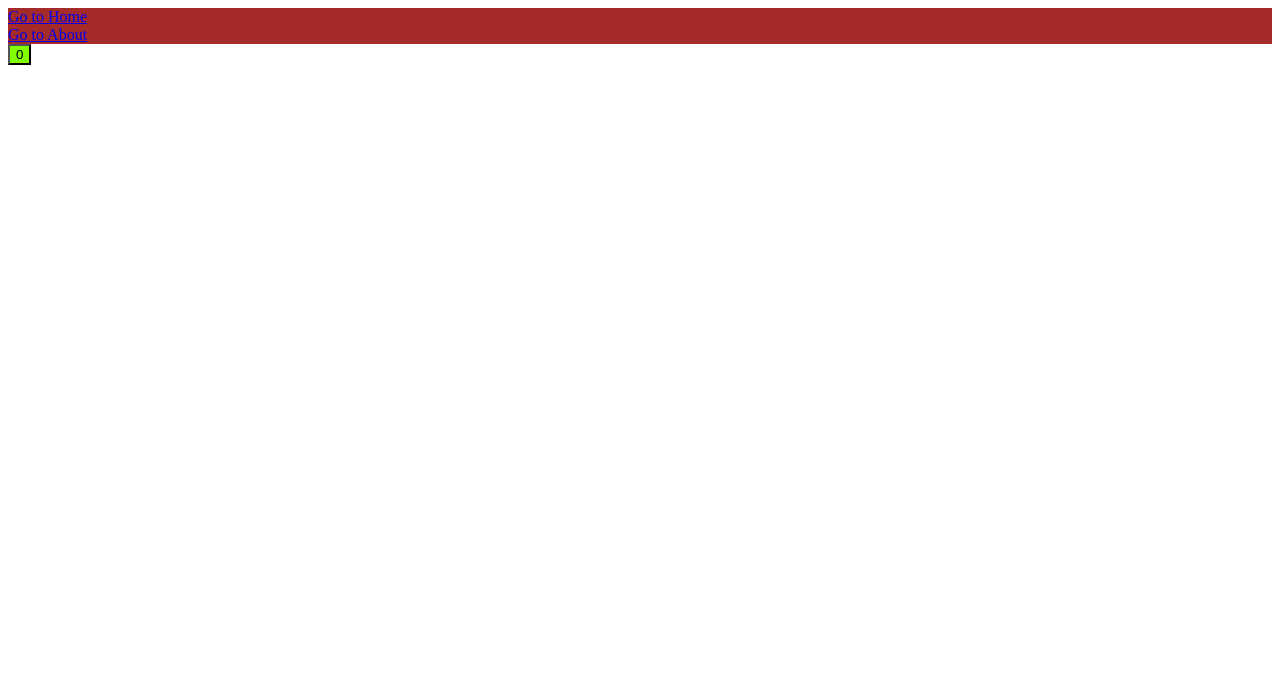
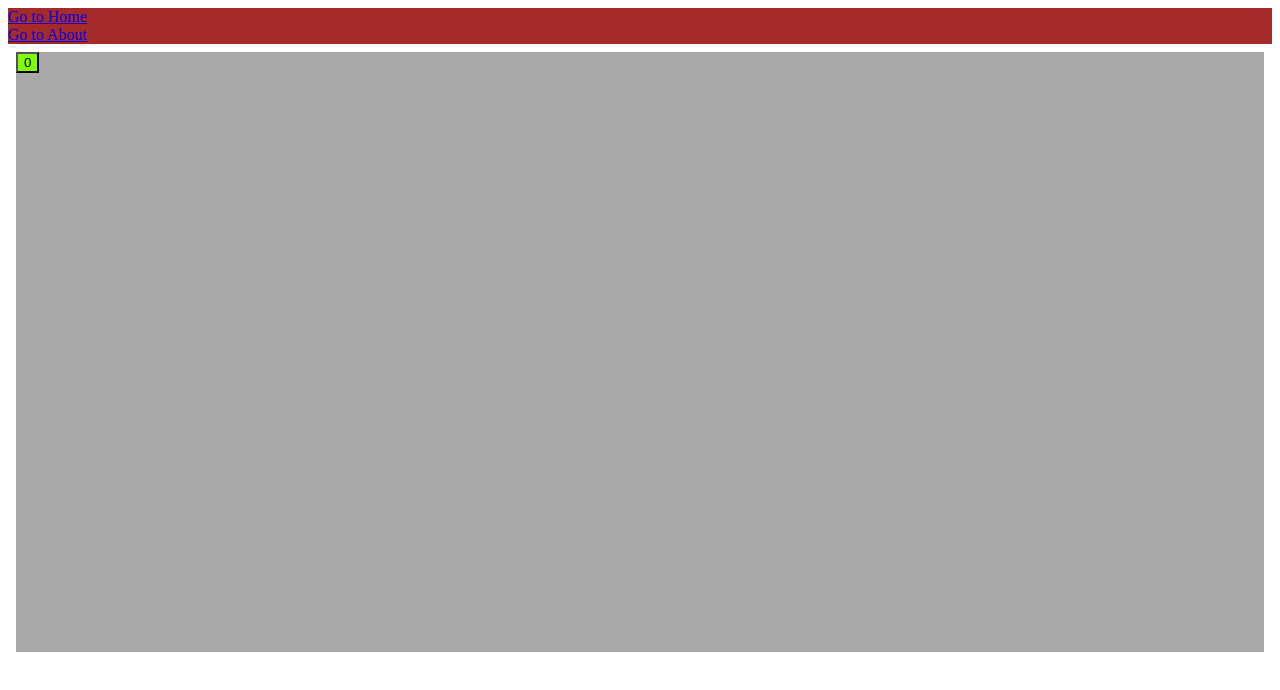
Before and after one commit to leaves-27/webpack-test, a Vue app: page / in a window 1280 px wide. Shown: the top 690 px of the page. Built offline with nearby package versions, Linux system fonts and the light colour scheme.

Commit message:
fix：修复样式打包不了的问题

```diff
--- a/src/app.vue
+++ b/src/app.vue
@@ -4,12 +4,18 @@
       <router-link to="/">Go to Home</router-link>
       <router-link to="/about">Go to About</router-link>
     </header>
-    <router-view></router-view>
+    <body class="body">
+      <router-view></router-view>
+    </body>
   </div>
 </template>
 <style scoped>
   .header{ background-color:brown;}
   .header a{ display: block; }
+  .body{
+    background-color:darkgray;
+    min-height: 600px;
+  }
 </style>
 <script lang="ts" setup>
 import { ref } from 'vue'
```
